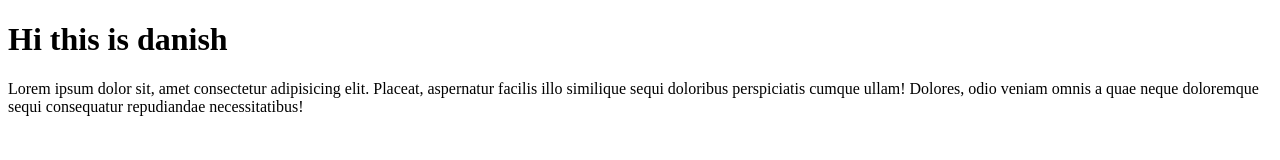
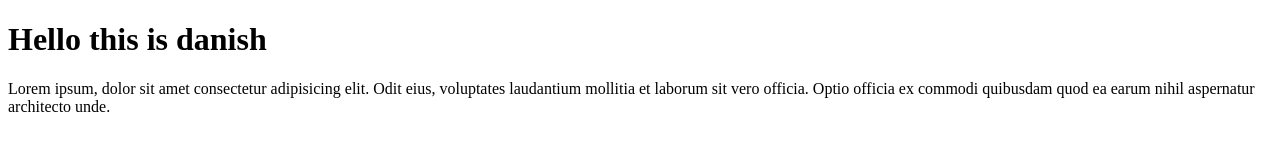
Before and after one commit to Danish1246/devops_lab, a plain HTML site: page index.html in a window 1280 px wide. Drawn offline with Linux system fonts and the light colour scheme.

Commit message:
main commit

```diff
--- a/index.html
+++ b/index.html
@@ -6,7 +6,7 @@
     <title>Document</title>
 </head>
 <body>
-    <h1>Hi this is danish</h1>
-    <p>Lorem ipsum dolor sit, amet consectetur adipisicing elit. Placeat, aspernatur facilis illo similique sequi doloribus perspiciatis cumque ullam! Dolores, odio veniam omnis a quae neque doloremque sequi consequatur repudiandae necessitatibus!</p>
+    <h1>Hello this is danish</h1>
+    <p>Lorem ipsum, dolor sit amet consectetur adipisicing elit. Odit eius, voluptates laudantium mollitia et laborum sit vero officia. Optio officia ex commodi quibusdam quod ea earum nihil aspernatur architecto unde.</p>
 </body>
 </html>
```
